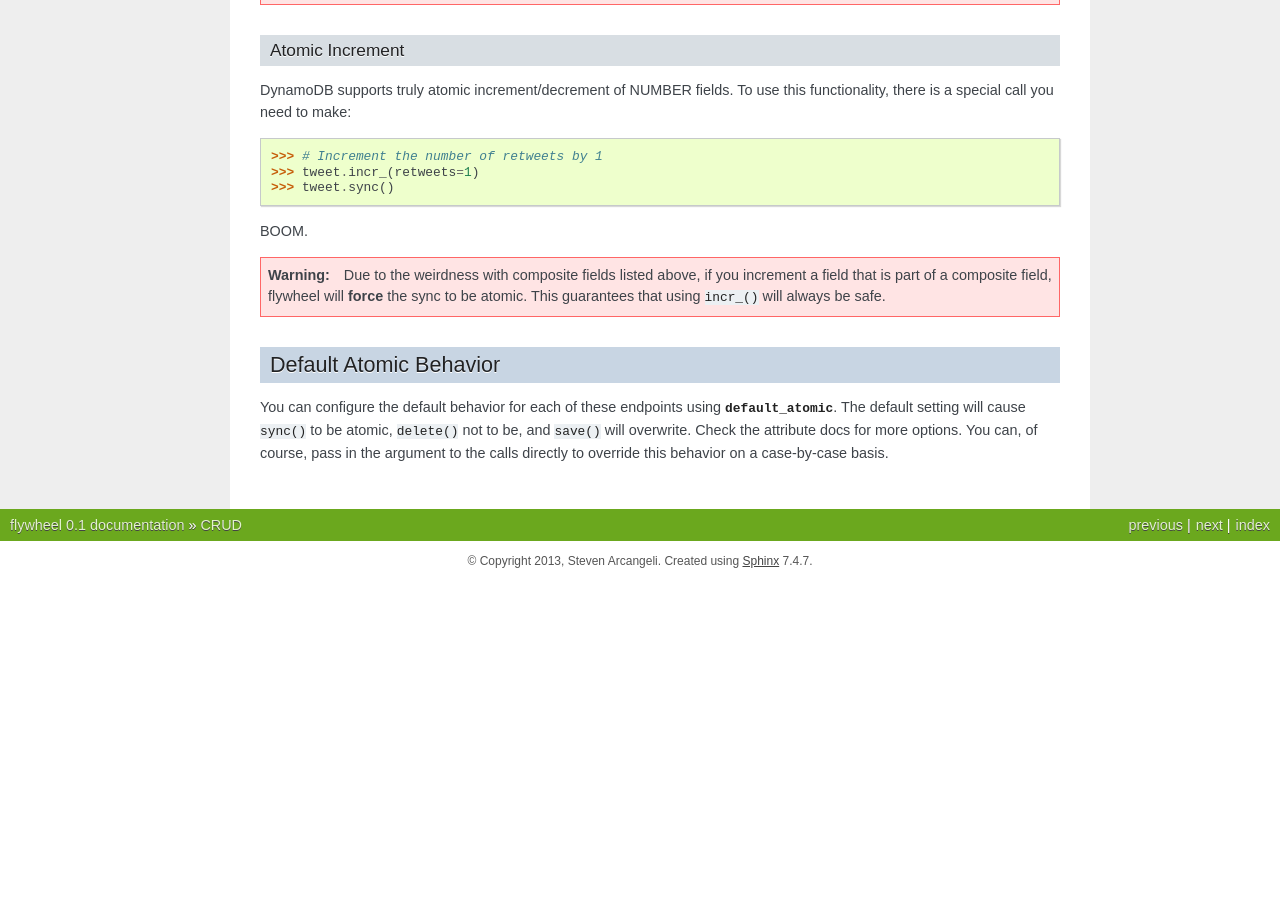
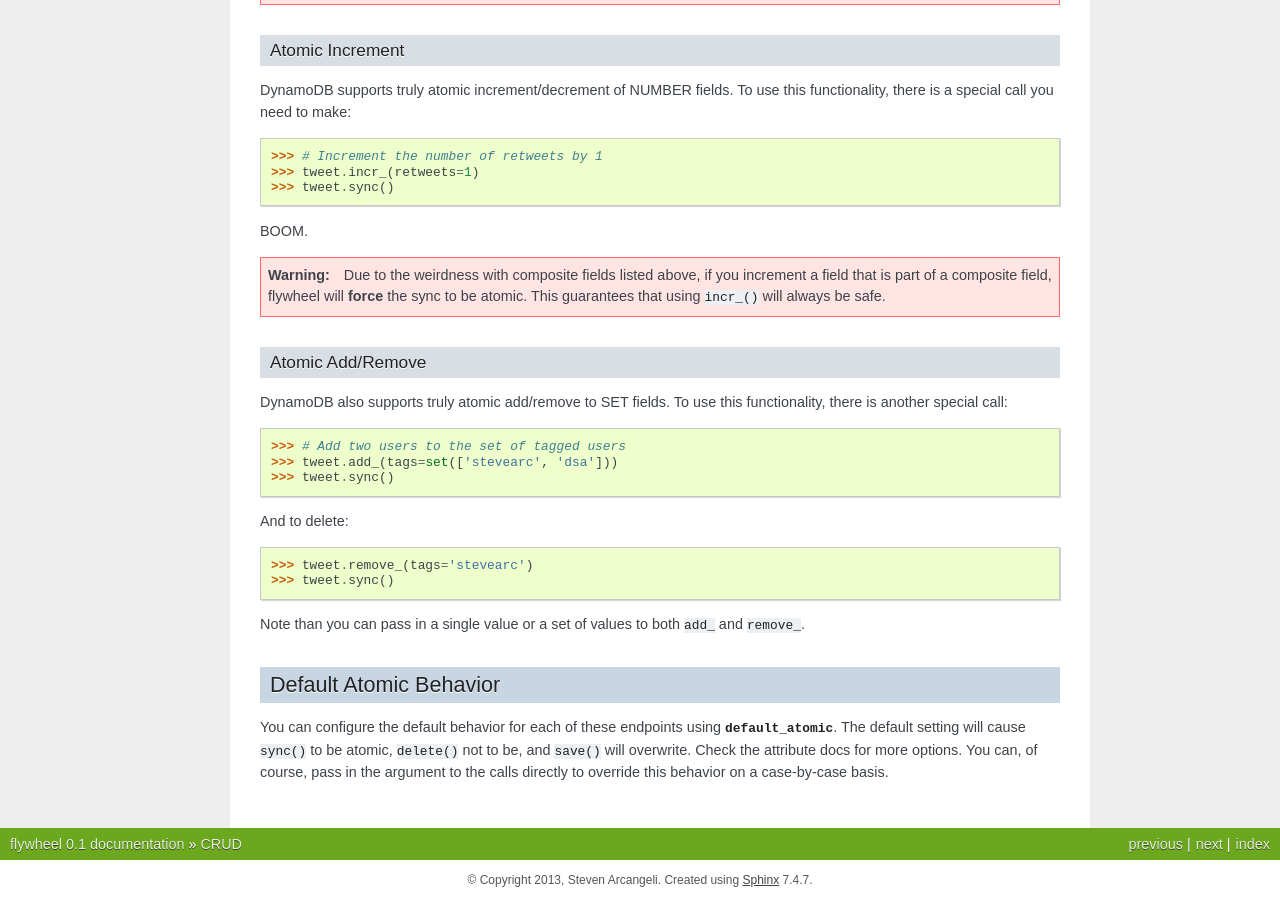
Before and after one commit to stevearc/flywheel, a Sphinx documentation site: the page built from doc/topics/crud.rst, in a window 1280 px wide and 900 px high, scrolled down 2268 px. Built offline with Sphinx 7.4.7, drawn with Linux system fonts in a browser that asks for light colours; pages that are not in the unit, such as notebooks, are missing from menus; before the commit the page ends 2849 px from its top, so only the background shows below that.

Commit message:
Updating the docs for atomic set add/remove

```diff
--- a/doc/topics/crud.rst
+++ b/doc/topics/crud.rst
@@ -162,6 +162,27 @@ BOOM.
     field that is part of a composite field, flywheel will **force** the sync
     to be atomic. This guarantees that using ``incr_()`` will always be safe.
 
+Atomic Add/Remove
+^^^^^^^^^^^^^^^^^
+DynamoDB also supports truly atomic add/remove to SET fields. To use this
+functionality, there is another special call:
+
+.. code-block:: python
+
+    >>> # Add two users to the set of tagged users
+    >>> tweet.add_(tags=set(['stevearc', 'dsa']))
+    >>> tweet.sync()
+
+And to delete:
+
+.. code-block:: python
+
+    >>> tweet.remove_(tags='stevearc')
+    >>> tweet.sync()
+
+Note than you can pass in a single value or a set of values to both ``add_``
+and ``remove_``.
+
 Default Atomic Behavior
 -----------------------
 You can configure the default behavior for each of these endpoints using
```
Also changed, not shown: README.rst (+3 -4 lines).
